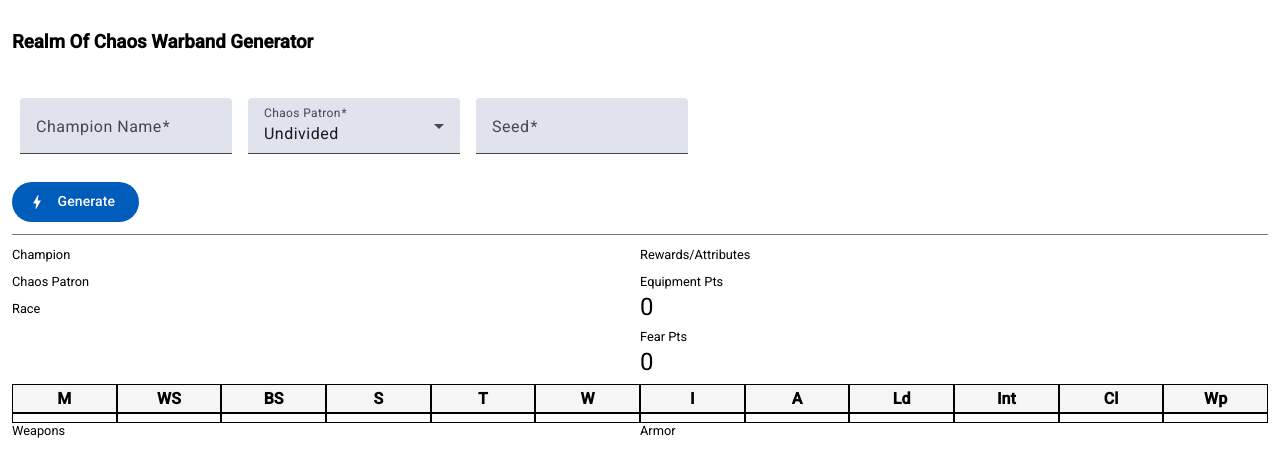
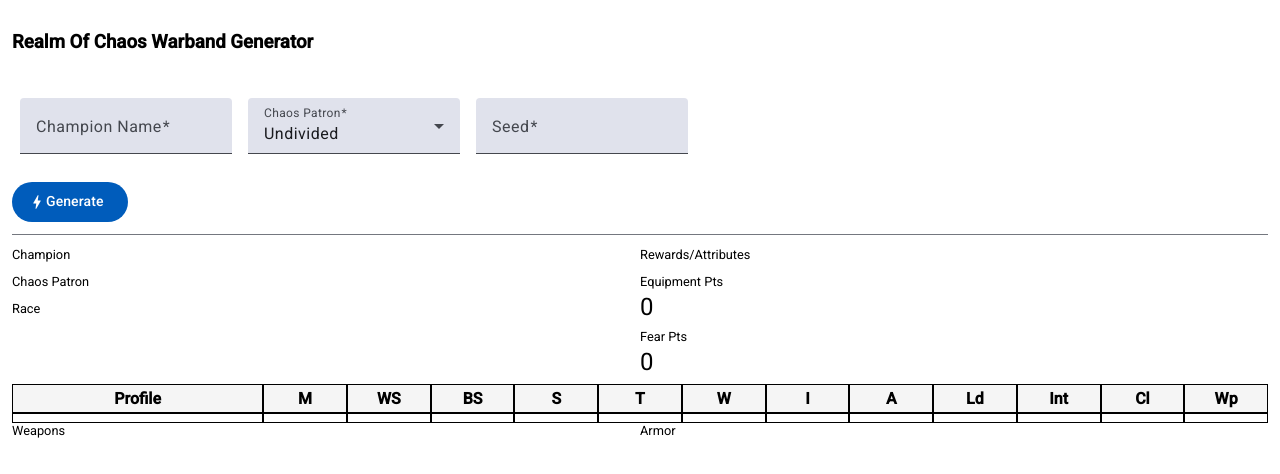
Before and after one commit to ccovert255/RealmOfChaosWarbandGenerator, an Angular app in the folder RealmOfChaosWarbandGenerator/: page / in a window 1280 px wide. Shown: the top 474 px of the page. Built offline with nearby package versions, Linux system fonts and the light colour scheme.

Commit message:
fixed random profile selection

```diff
--- a/RealmOfChaosWarbandGenerator/src/app/profile/profile.component.html
+++ b/RealmOfChaosWarbandGenerator/src/app/profile/profile.component.html
@@ -1,4 +1,5 @@
 <div class="profile-container">
+  <div class="profile-header">Profile</div>
   <div class="profile-header">M</div>
   <div class="profile-header">WS</div>
   <div class="profile-header">BS</div>
@@ -12,6 +13,7 @@
   <div class="profile-header">Cl</div>
   <div class="profile-header">Wp</div>
 
+  <div class="profile-row">{{profile?.description}}</div>
   <div class="profile-row">{{profile?.movement}}</div>
   <div class="profile-row">{{profile?.weaponSkill}}</div>
   <div class="profile-row">{{profile?.ballisticSkill}}</div>
--- a/RealmOfChaosWarbandGenerator/src/app/profile/profile.component.scss
+++ b/RealmOfChaosWarbandGenerator/src/app/profile/profile.component.scss
@@ -1,6 +1,6 @@
 .profile-container {
   display: grid;
-  grid-template-columns: 1fr 1fr 1fr 1fr 1fr 1fr 1fr 1fr 1fr 1fr 1fr 1fr;
+  grid-template-columns: 3fr 1fr 1fr 1fr 1fr 1fr 1fr 1fr 1fr 1fr 1fr 1fr 1fr;
 
   grid-template-rows: auto;
 }
--- a/RealmOfChaosWarbandGenerator/src/app/warband.service.ts
+++ b/RealmOfChaosWarbandGenerator/src/app/warband.service.ts
@@ -21,7 +21,7 @@
     result.champion.chaosPatron = request.chaosPatron;
 
     result.champion.race = getRandomRace(request.seed);
-    result.champion.profile = getStartingProfile(request.seed, request.race);
+    result.champion.profile = getStartingProfile(request.seed, result.champion.race);
     console.log(result.champion.profile);
 
     result.champion.equipmentPoints = getRandomIntInclusive(1, 6, `${request.seed}-equipRoll1`);
@@ -106,7 +106,8 @@
     case Race.WereMan:
     case Race.Human: {
       for (var i = 0; i < HUMAN_PROFILES.length; i++) {
-        if (HUMAN_PROFILES[i].rollNumber <= profileRoll1) {
+        console.log(` ${HUMAN_PROFILES[i].rollNumber} vs ${profileRoll1}`);
+        if (profileRoll1 <= HUMAN_PROFILES[i].rollNumber) {
           return HUMAN_PROFILES[i];
         }
       }
@@ -114,7 +115,7 @@
     }
     case Race.Dwarf: {
       for (var i = 0; i < DWARF_PROFILES.length; i++) {
-        if (DWARF_PROFILES[i].rollNumber <= profileRoll1) {
+        if (profileRoll1 <= DWARF_PROFILES[i].rollNumber) {
           return DWARF_PROFILES[i];
         }
       }
@@ -122,7 +123,7 @@
     }
     case Race.DarkElf: {
       for (var i = 0; i < DARKELF_PROFILES.length; i++) {
-        if (DARKELF_PROFILES[i].rollNumber <= profileRoll1) {
+        if (profileRoll1 <= DARKELF_PROFILES[i].rollNumber) {
           return DARKELF_PROFILES[i];
         }
       }
@@ -175,7 +176,7 @@
   var rand = getRandomIntInclusive(1, 1000, `${seed}-attributeRoll1`);
 
   for (var i = 0; i < PERSONAL_ATTRIBUTES.length; i++) {
-    if (PERSONAL_ATTRIBUTES[i].rollNumber <= rand) {
+    if (rand <= PERSONAL_ATTRIBUTES[i].rollNumber) {
       return PERSONAL_ATTRIBUTES[i];
     }
   }
--- a/RealmOfChaosWarbandGenerator/src/app/warbands/warbands.component.html
+++ b/RealmOfChaosWarbandGenerator/src/app/warbands/warbands.component.html
@@ -22,8 +22,7 @@
   </mat-form-field>
 
   <button mat-flat-button (click)="onCreateWarband()">
-    <mat-icon>bolt</mat-icon>
-    Generate
+    <mat-icon>bolt</mat-icon>Generate
   </button>
 
 </form>
--- a/RealmOfChaosWarbandGenerator/src/app/warbands/warbands.component.scss
+++ b/RealmOfChaosWarbandGenerator/src/app/warbands/warbands.component.scss
@@ -24,6 +24,10 @@
   display:block;
 }
 
+.mat-icon {
+    margin-right:0px !important;
+}
+
 mat-form-field {
     margin:8px;
 }
```
